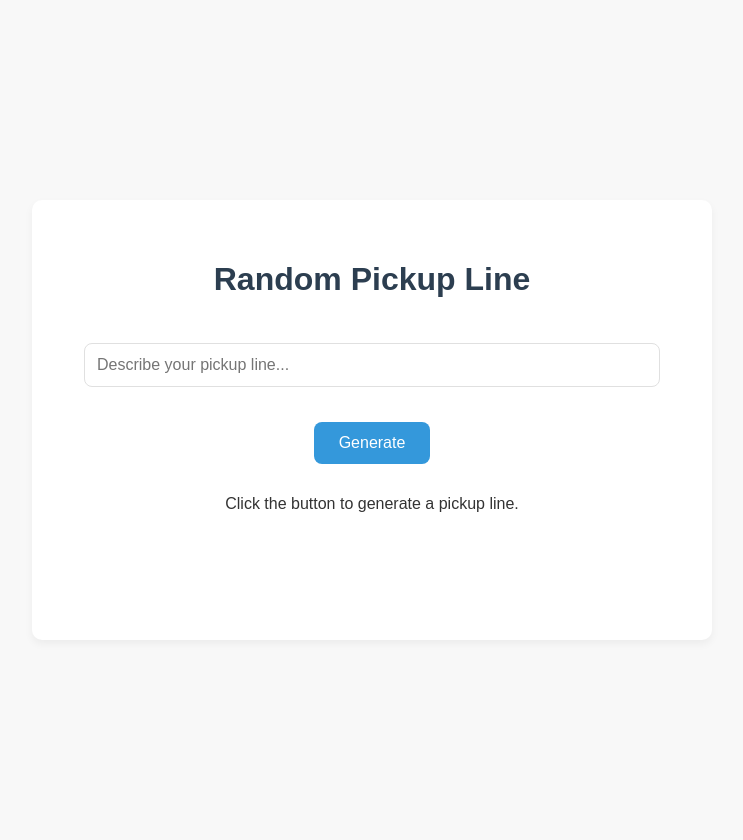
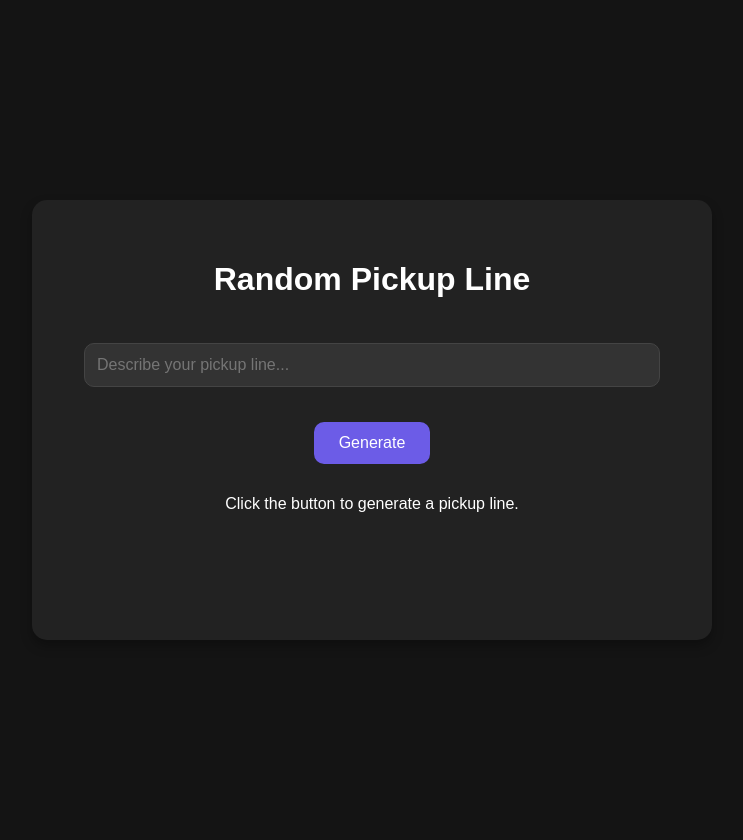
Before and after one commit to wil1974/pickuplines, a Flask app: page / in a window 1280 px wide. Shown: the whole page, without its empty margins (268-1011 px from the left). Run offline with Flask 3, Linux system fonts and the light colour scheme.

Commit message:
style: Update webapp to dark theme with rounded corners

```diff
--- a/static/style.css
+++ b/static/style.css
@@ -4,32 +4,32 @@ body {
     justify-content: center;
     align-items: center;
     min-height: 100vh;
-    background-color: #f8f8f8;
+    background-color: #141414;
     margin: 0;
     padding: 20px;
-    color: #333;
+    color: #fff;
 }
 
 .container {
     text-align: center;
-    background-color: #fff;
+    background-color: #222;
     padding: 40px;
-    border-radius: 10px;
-    box-shadow: 0 4px 8px rgba(0,0,0,0.05);
+    border-radius: 15px;
+    box-shadow: 0 6px 12px rgba(0,0,0,0.3);
     max-width: 600px;
     width: 100%;
 }
 
 h1 {
     margin-bottom: 30px;
-    color: #2c3e50;
+    color: #fff;
 }
 
 #pickupLine {
     margin-bottom: 30px;
     min-height: 60px;
     padding: 15px;
-    border-radius: 8px;
+    border-radius: 10px;
     display: flex;
     flex-direction: column;
     gap: 10px;
@@ -38,46 +38,47 @@ h1 {
 #pickupLine p {
     margin: 0;
     padding: 10px;
-    border: 1px solid #ddd;
-    border-radius: 5px;
-    background-color: #e8f4ff;
-    color: #2c3e50;
+    border: 1px solid #444;
+    border-radius: 8px;
+    background-color: #333;
+    color: #fff;
     text-align: center;
 }
 
 #pickupLine p:nth-child(2) {
-    background-color: #f0e6ef;
+    background-color: #444;
 }
 
 #pickupLine p:nth-child(3) {
-    background-color: #e0f7e8;
+    background-color: #555;
 }
 
 button {
     padding: 12px 25px;
     font-size: 1em;
-    background-color: #3498db;
+    background-color: #6c5ce7;
     color: white;
     border: none;
-    border-radius: 8px;
+    border-radius: 10px;
     cursor: pointer;
     transition: background-color 0.3s ease;
     margin-top: 20px;
 }
 
 button:hover {
-    background-color: #2980b9;
+    background-color: #5b4bac;
 }
 
 input[type="text"] {
     padding: 12px;
     margin: 15px 0;
-    border: 1px solid #e0e0e0;
-    border-radius: 8px;
+    border: 1px solid #444;
+    border-radius: 10px;
     width: calc(100% - 24px);
     box-sizing: border-box;
     font-size: 1em;
-    color: #34495e;
+    color: #fff;
+    background-color: #333;
 }
 
 @media (max-width: 768px) {
```
